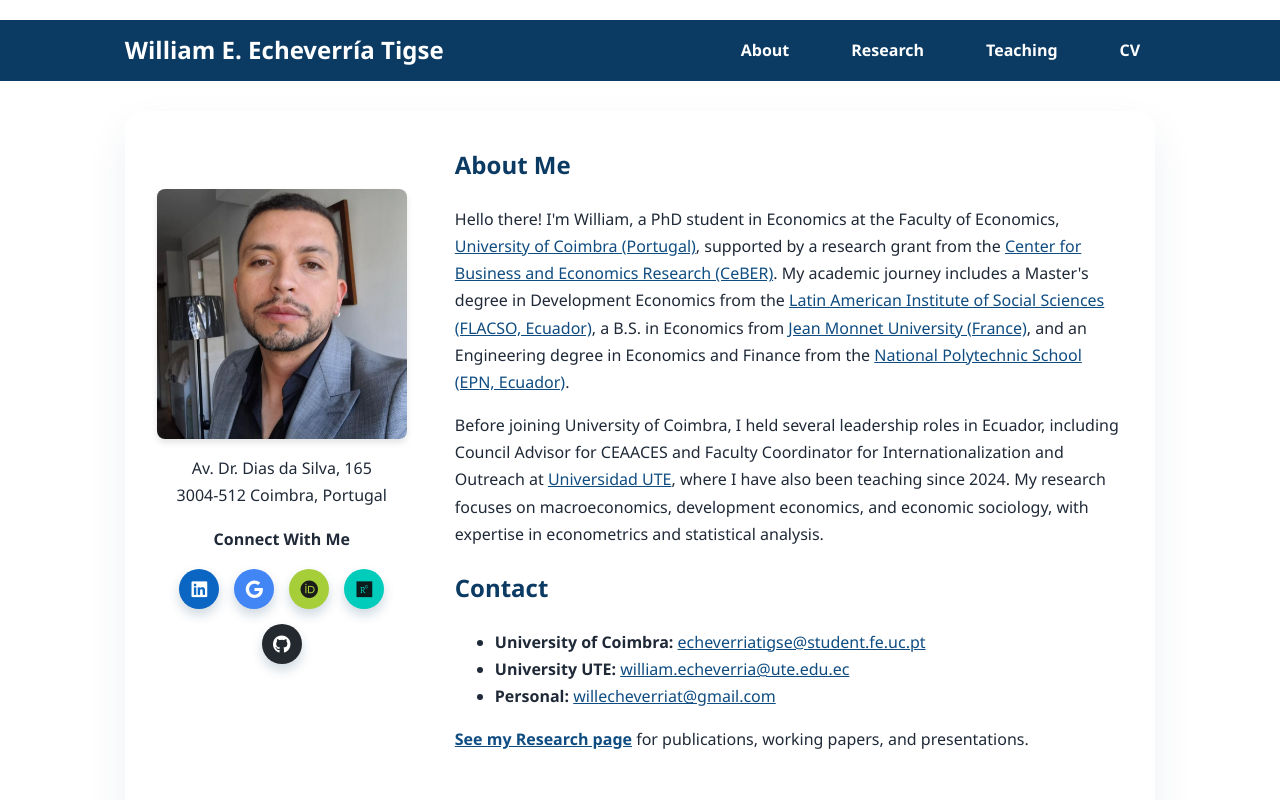
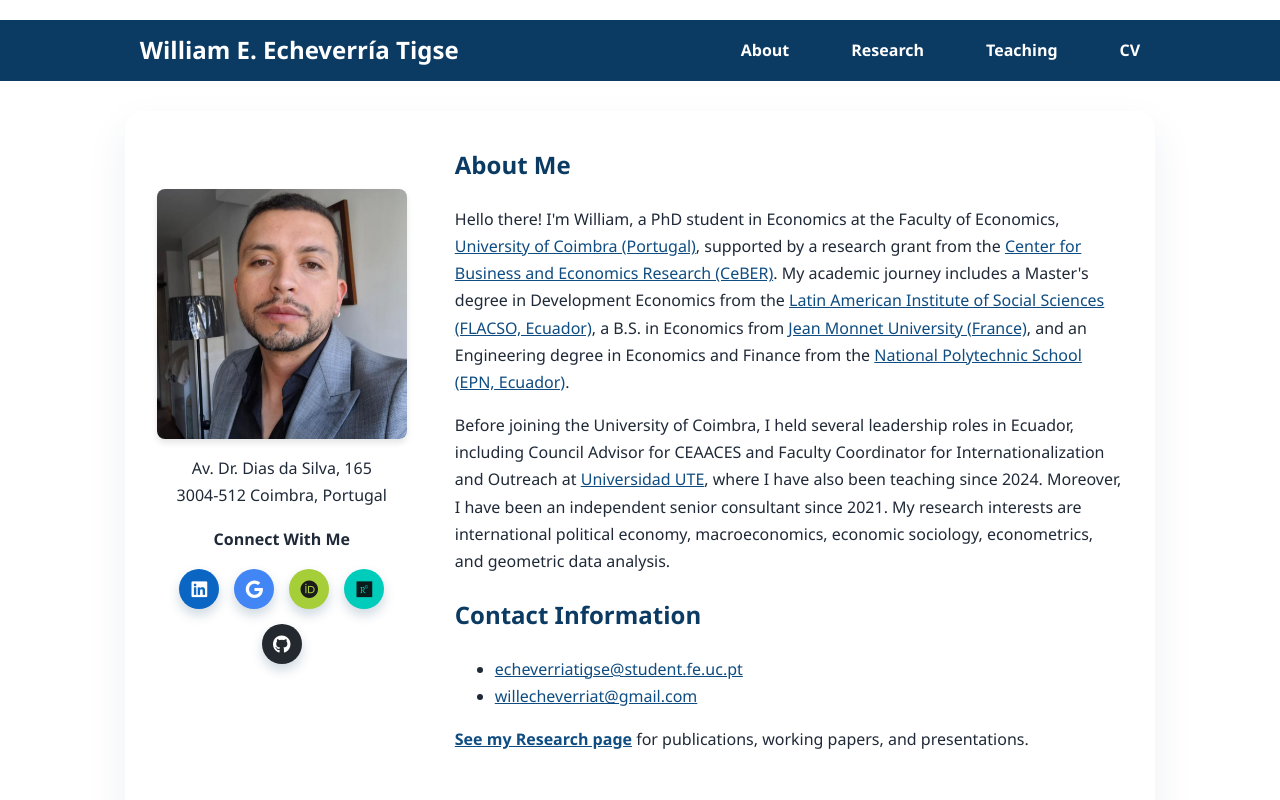
Before and after one commit to willecheverria8/My_website, a website: page portfolio-website/src/pages/about.html in a window 1280 px wide. Shown: the top 800 px of the page. Drawn offline with Linux system fonts and the light colour scheme.

Commit message:
Minor text edits, linked name in the header logo, and cv update.

```diff
--- a/portfolio-website/src/pages/about.html
+++ b/portfolio-website/src/pages/about.html
@@ -11,7 +11,7 @@
 <body>
     <nav class="navbar">
         <div class="nav-container">
-            <div class="logo">William E. Echeverr&iacute;a Tigse</div>
+            <div class="logo"><a href="about.html">William E. Echeverr&iacute;a Tigse</a></div>
             <button class="nav-toggle" aria-expanded="false" aria-controls="primary-navigation">
                 <span class="sr-only">Toggle navigation</span>
                 <span class="bar" aria-hidden="true"></span>
@@ -56,13 +56,12 @@
                     <h1>About Me</h1>
                     <p>Hello there! I'm William, a PhD student in Economics at the Faculty of Economics, <a href="https://www.uc.pt/" target="_blank">University of Coimbra (Portugal)</a>, supported by a research grant from the <a href="https://www.uc.pt/uid/ceber/" target="_blank">Center for Business and Economics Research (CeBER)</a>. My academic journey includes a Master's degree in Development Economics from the <a href="https://www.flacso.edu.ec/" target="_blank">Latin American Institute of Social Sciences (FLACSO, Ecuador)</a>, a B.S. in Economics from <a href="https://www.univ-st-etienne.fr/en/index.html" target="_blank">Jean Monnet University (France)</a>, and an Engineering degree in Economics and Finance from the <a href="https://www.epn.edu.ec/" target="_blank">National Polytechnic School (EPN, Ecuador)</a>.</p>
 
-                    <p>Before joining University of Coimbra, I held several leadership roles in Ecuador, including Council Advisor for CEAACES and Faculty Coordinator for Internationalization and Outreach at <a href="https://www.ute.edu.ec/" target="_blank">Universidad UTE</a>, where I have also been teaching since 2024. My research focuses on macroeconomics, development economics, and economic sociology, with expertise in econometrics and statistical analysis.</p>
+                    <p>Before joining the University of Coimbra, I held several leadership roles in Ecuador, including Council Advisor for CEAACES and Faculty Coordinator for Internationalization and Outreach at <a href="https://www.ute.edu.ec/" target="_blank">Universidad UTE</a>, where I have also been teaching since 2024. Moreover, I have been an independent senior consultant since 2021. My research interests are international political economy, macroeconomics, economic sociology, econometrics, and geometric data analysis.</p>
 
-                    <h2>Contact</h2>
+                    <h2>Contact Information</h2>
                     <ul class="contact-list">
-                        <li><strong>University of Coimbra:</strong> <a href="mailto:echeverriatigse@student.fe.uc.pt">echeverriatigse@student.fe.uc.pt</a></li>
-                        <li><strong>University UTE:</strong> <a href="mailto:william.echeverria@ute.edu.ec">william.echeverria@ute.edu.ec</a></li>
-                        <li><strong>Personal:</strong> <a href="mailto:willecheverriat@gmail.com">willecheverriat@gmail.com</a></li>
+                        <li><a href="mailto:echeverriatigse@student.fe.uc.pt">echeverriatigse@student.fe.uc.pt</a></li>
+                        <li><a href="mailto:willecheverriat@gmail.com">willecheverriat@gmail.com</a></li>
                     </ul>
 
                     <p><strong><a href="research.html">See my Research page</a></strong> for publications, working papers, and presentations.</p>
```
Also changed, not shown: portfolio-website/src/index.html (+5 -6 lines), portfolio-website/src/pages/cv.html (+3 -3 lines), portfolio-website/src/pages/research.html (+1 -1 lines), portfolio-website/src/pages/teaching.html (+5 -5 lines), 3 other files.
